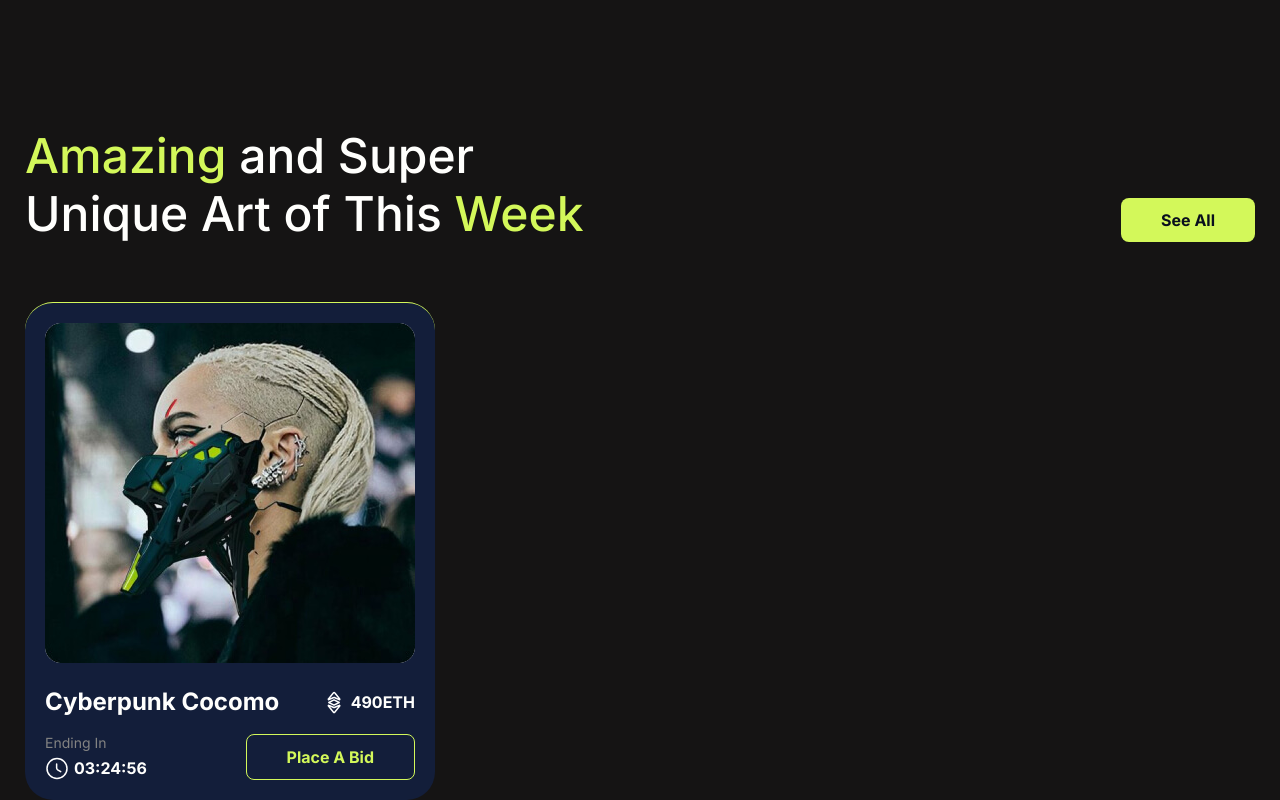
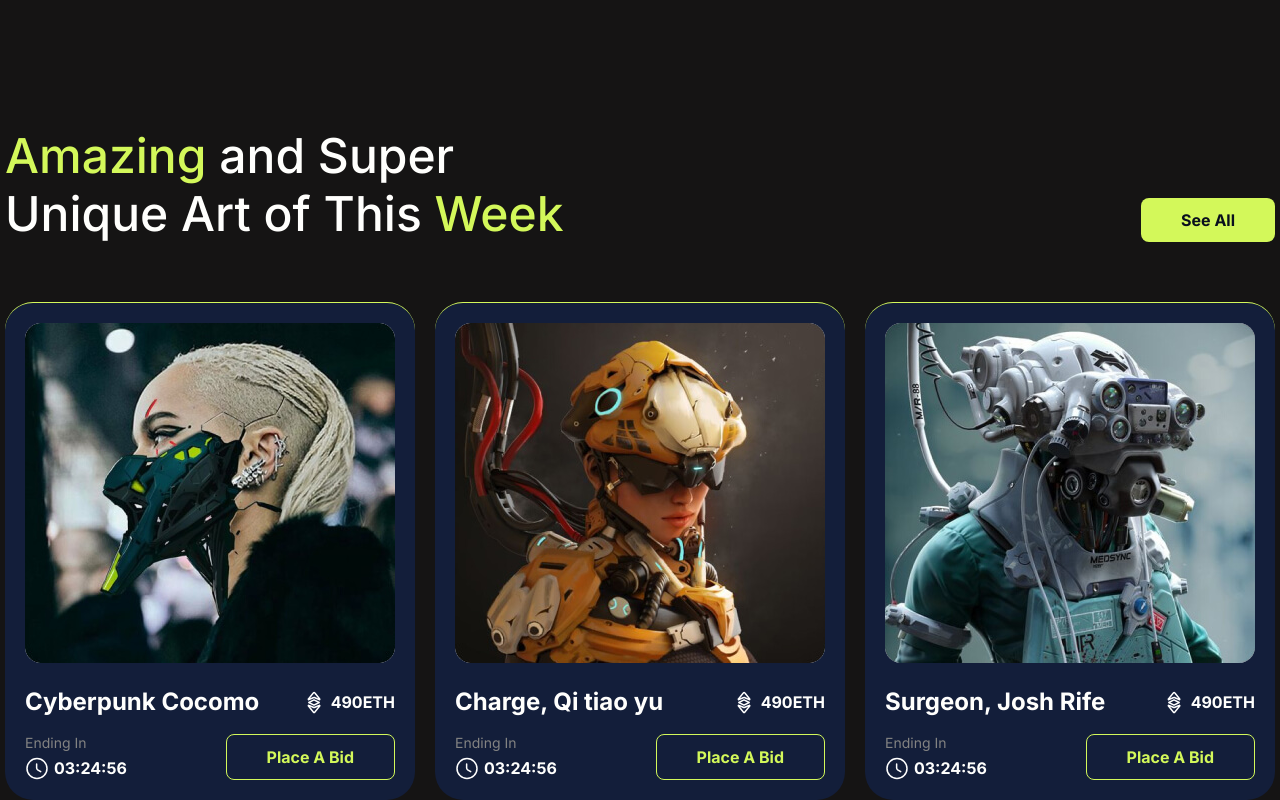
Before and after one commit to Serhii-Ki/creativeArt, a React (Create React App) app: page / in a window 1280 px wide. Shown: the part 918-1718 px from the top of the page. Built offline with nearby package versions, Linux system fonts and the light colour scheme.

Commit message:
added render cards

```diff
--- a/src/App.tsx
+++ b/src/App.tsx
@@ -20,7 +20,7 @@ function App() {
 
 const StyledContainer = styled.div`
 	text-align: start;
-	max-width: 1240px;
+	max-width: 1300px;
 	margin: 0 auto;
 	padding: 0 5px;
 `;
--- a/src/layout/section/uniqueArt/UniqueArt.tsx
+++ b/src/layout/section/uniqueArt/UniqueArt.tsx
@@ -5,10 +5,27 @@ import { GreenText } from '../../../components/greenText/GreenText';
 import Card from './card/Card';
 
 import firstImg from '../../../assets/unicue_art1.jpg';
+import secondImg from '../../../assets/unicue_art2.jpg';
+import thirdImg from '../../../assets/unicue_art3.jpg';
+
+const cards = [
+	{
+		title: 'Cyberpunk Cocomo',
+		img: firstImg,
+	},
+	{
+		title: 'Charge, Qi tiao yu',
+		img: secondImg,
+	},
+	{
+		title: 'Surgeon, Josh Rife',
+		img: thirdImg,
+	},
+];
 
 function UniqueArt() {
 	return (
-		<StyledArtSection>
+		<section>
 			<FlexContainer align='end' style={{ marginBottom: '60px' }}>
 				<StyledTitle>
 					<GreenText>Amazing</GreenText> and Super <br /> Unique Art of This{' '}
@@ -16,12 +33,14 @@ function UniqueArt() {
 				</StyledTitle>
 				<Button title='See All' />
 			</FlexContainer>
-			<Card title='Cyberpunk Cocomo' img={firstImg} />
-		</StyledArtSection>
+			<FlexContainer gapColum='20px' gapRow='26px' wrap='wrap'>
+				{cards.map(item => (
+					<Card title={item.title} img={item.img} />
+				))}
+			</FlexContainer>
+		</section>
 	);
 }
-
-const StyledArtSection = styled.section``;
 
 const StyledTitle = styled.h2`
 	text-align: start;
```
